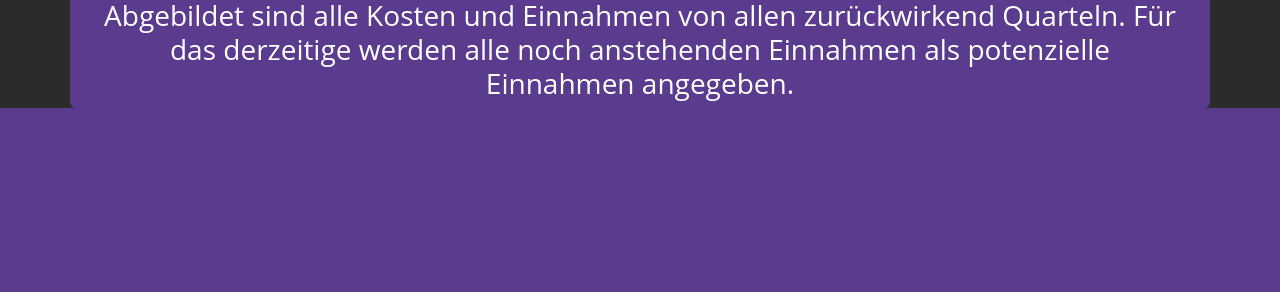
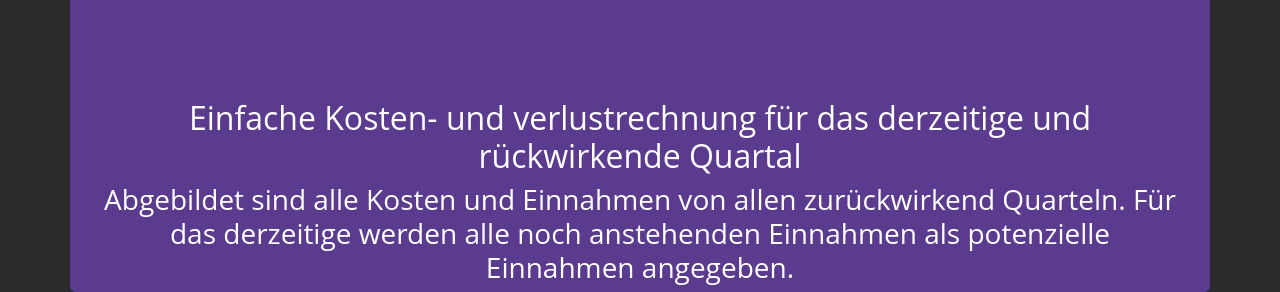
Before and after one commit to MultiKnacker/Projekt-WIN, a Python web app: template flask/templates/performanceview.html in a window 1280 px wide. Shown: the part 1381-1673 px from the top of the page. Before the commit the page ends 1489 px from the top, so only its background shows below. Run offline with Jinja, Linux system fonts and the light colour scheme; the template is opened without the code that fills it, so the values that code supplies are empty; some libraries are stand-ins or nearby versions.

Commit message:
- small changes to performance

```diff
--- a/flask/static/css/performance.css
+++ b/flask/static/css/performance.css
@@ -1,7 +1,7 @@
-.charts {
+.charts img{
     width: 700px;
 }
 
-body {
-
+.charts div {
+    padding-top: 100px;
 }
--- a/flask/templates/performanceview.html
+++ b/flask/templates/performanceview.html
@@ -6,7 +6,7 @@
 {% endblock %}
 
 {% block body%}
-    <div class="container-fluid">
+    <div class="container-fluid d-grid align-items-center">
         {% if show_toolbar is defined and show_toolbar %}
         <div class="container-fluid text-end row gap-3 pt-3 ">
             <form id="print-form" method="post" action="{{ url_for('performance.print_performance_pdf') }}">
@@ -21,17 +21,17 @@
         </div>
         {% endif %}
         <div class="container align-content-center text-center">
-            <div class="container-fluid row">
+            <div class="row chart-page">
                 <h1>Car rental example Performance Preview</h1>
             </div>
-            <div class="row">
+            <div class="row charts">
                 <img  class="rounded-5 row charts" src="{{ url_for('static', filename='diagrams/type_usage_pie_chart.png') }}" alt="Usage Pie chart">
                 <div class="">
                     <h2 class="row">Nutzungsverteilung der verschiedenen Fahrzeugtypen in laufenden oder vergangenden Mietverträgen</h2>
                     <h3 class="row"> Abgebildet ist ein Kuchendiagramm, dass die prozentuale Nutzungsverteilung der verschieden angebotenen Fahrzeugtypen darstellt. Die genutzten Daten beziehen sich auf alle Mietverträge aus dem derzeitigen Jahr.</h3>
                 </div>
             </div>
-            <div class="row pt-3">
+            <div class="row charts" style="break-before: page">
                 <img  class="rounded-5 row charts" src="{{ url_for('static', filename='diagrams/revenue_quater.png') }}" alt="Usage Pie chart">
                 <div class="">
                     <h2 class="row">Einfache Kosten- und verlustrechnung für das derzeitige und rückwirkende Quartal</h2>
```
Also changed, not shown: flask/blueprints/performance.py (+4 -3 lines).
